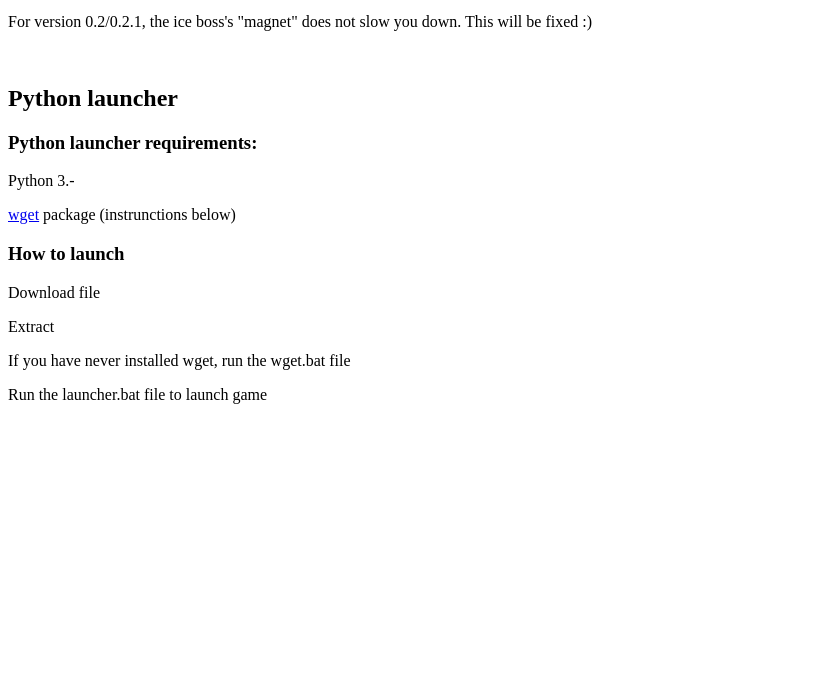
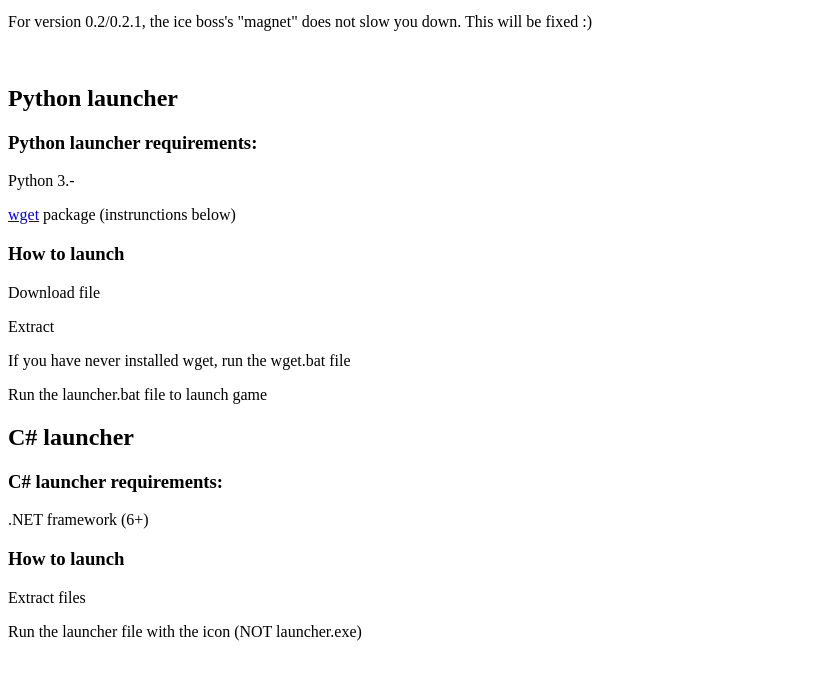
Before and after one commit to MM4096/BossFights, a plain HTML site: page errors.html in a window 1280 px wide. Shown: the part 76-756 px from the top of the page, without its empty margins (0-816 px from the left). Drawn offline with Linux system fonts and the light colour scheme.

Commit message:
added c# launcher

```diff
--- a/errors.html
+++ b/errors.html
@@ -19,5 +19,12 @@
     <p>Extract</p>
     <p>If you have never installed wget, run the wget.bat file</p>
     <p>Run the launcher.bat file to launch game</p>
+
+    <h2>C# launcher</h2>
+    <h3>C# launcher requirements:</h3>
+    <p>.NET framework (6+)</p>
+    <h3>How to launch</h3>
+    <p>Extract files</p>
+    <p>Run the launcher file with the icon (NOT launcher.exe)</p>
 </body>
 </html>
```
Also changed, not shown: index.html (+4 -0 lines), patchnotes.html (+7 -0 lines), 1 other file.
